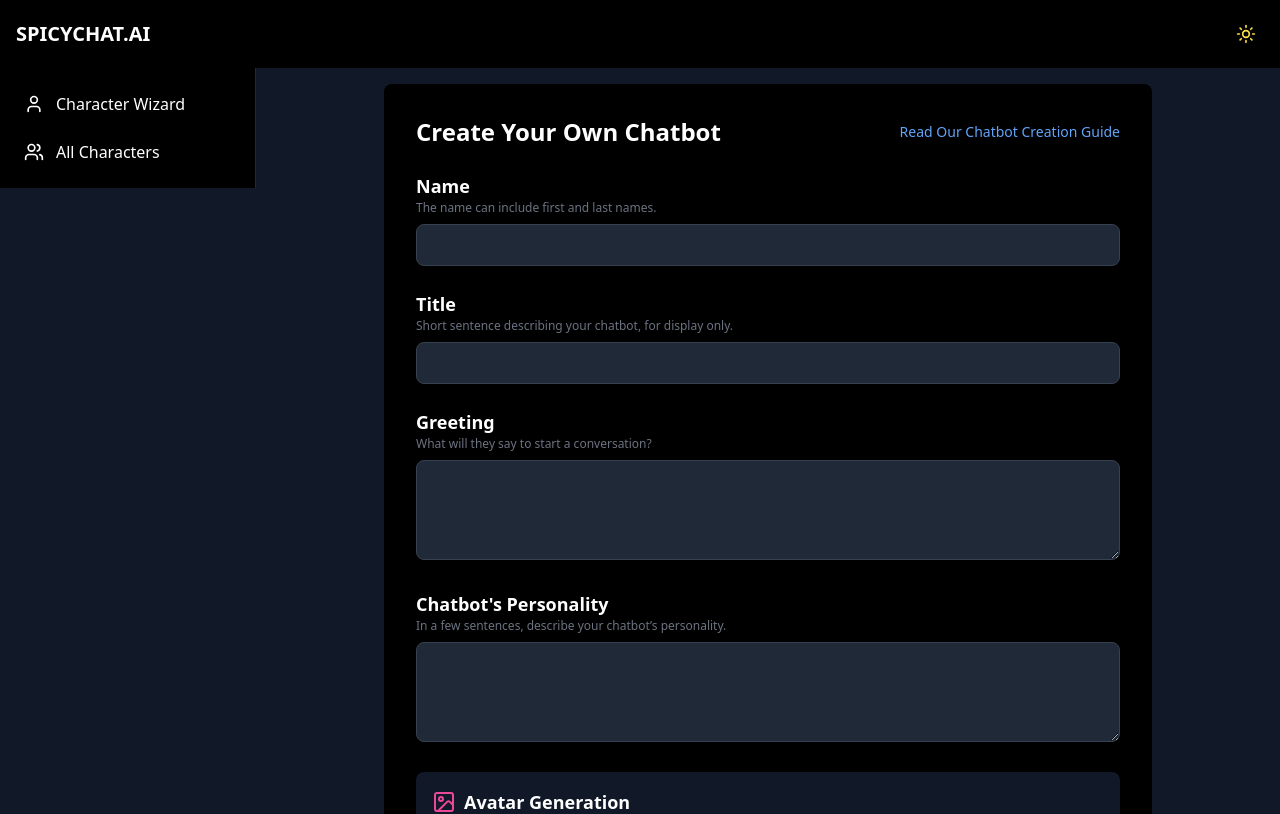
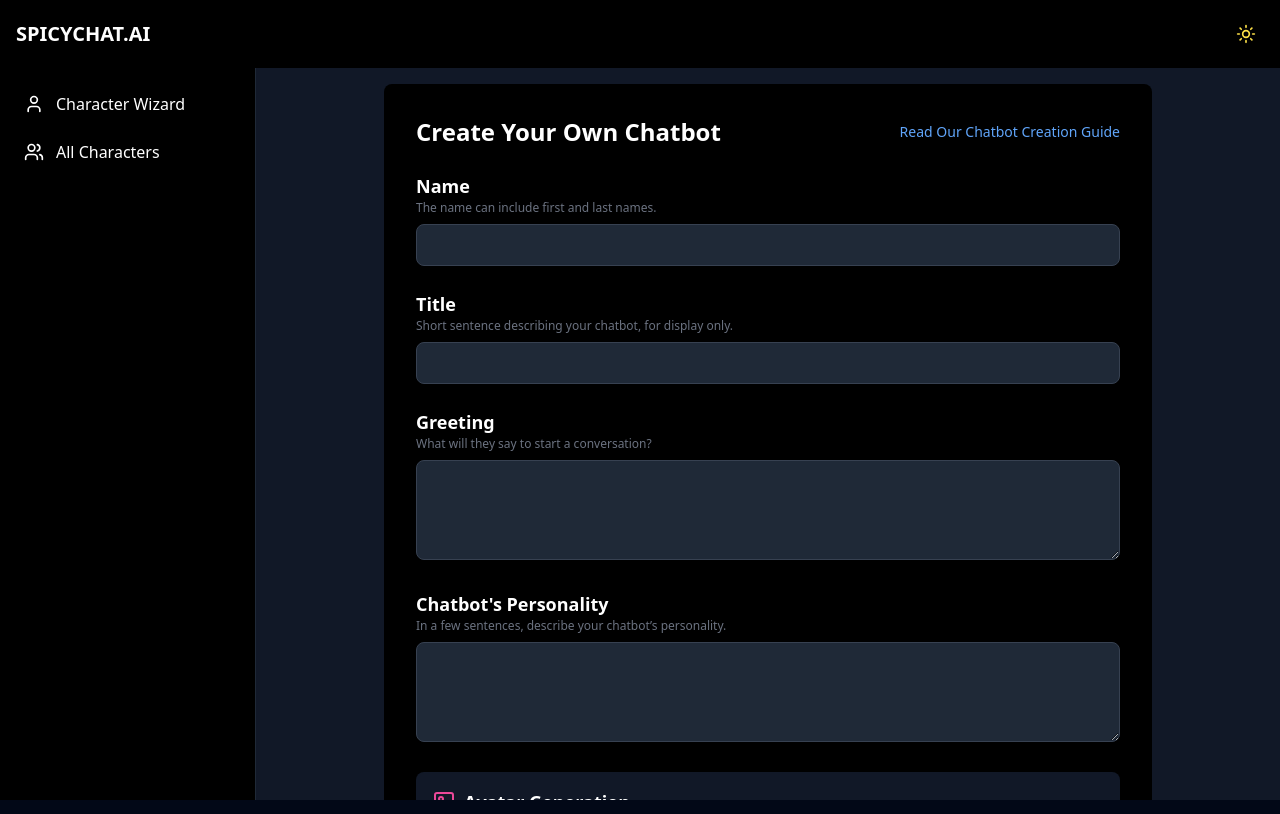
Before and after one commit to YichenShen24/SpicyChatAI-Character-Wizard, a React (Vite) app in the folder frontend/: page /character/1 in a window 1280 px wide. Shown: the top 814 px of the page. Built offline with nearby package versions, Linux system fonts and the light colour scheme; no server answers.

Commit message:
updated ui

```diff
--- a/frontend/src/components/layout/MainLayout.tsx
+++ b/frontend/src/components/layout/MainLayout.tsx
@@ -13,7 +13,7 @@
   const closeSidebar = () => setIsSidebarOpen(false);
 
   return (
-    <div className="flex flex-col min-h-dvh bg-gray-100 dark:bg-gray-900 text-gray-900 dark:text-gray-100 pb-10">
+    <div className="flex flex-col h-screen bg-gray-100 dark:bg-gray-900 text-gray-900 dark:text-gray-100">
       <Header toggleSidebar={toggleSidebar} />
 
       <div className="flex flex-1 overflow-hidden">
--- a/frontend/src/pages/CharacterCreationPage.tsx
+++ b/frontend/src/pages/CharacterCreationPage.tsx
@@ -113,7 +113,7 @@
   };
 
   return (
-    <div className="container mx-auto px-4">
+    <div className="container mx-auto px-4 pb-10">
       <CharacterCreationSteps
         creationStep={creationStep}
         theme={theme}
--- a/frontend/src/pages/CharacterDetailPage.tsx
+++ b/frontend/src/pages/CharacterDetailPage.tsx
@@ -2,7 +2,7 @@
 
 export const CharacterDetailPage = () => {
   return (
-    <div className="container mx-auto px-4">
+    <div className="container mx-auto px-4 pb-10">
       <CharacterDetail />
     </div>
   );
```
